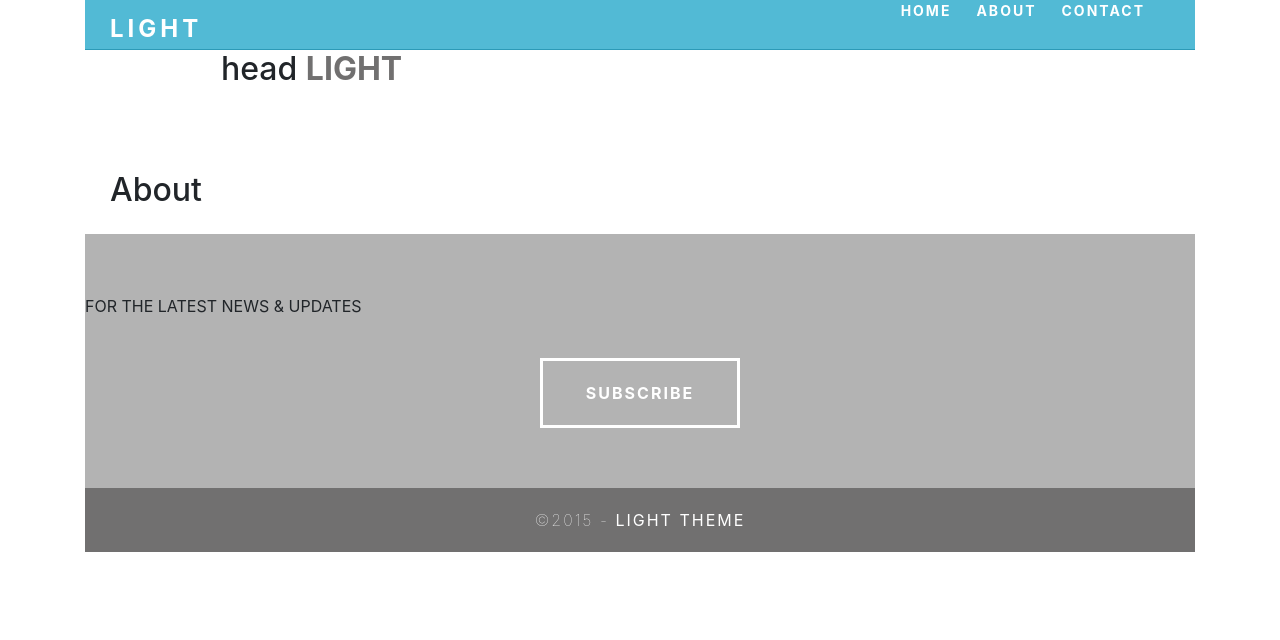
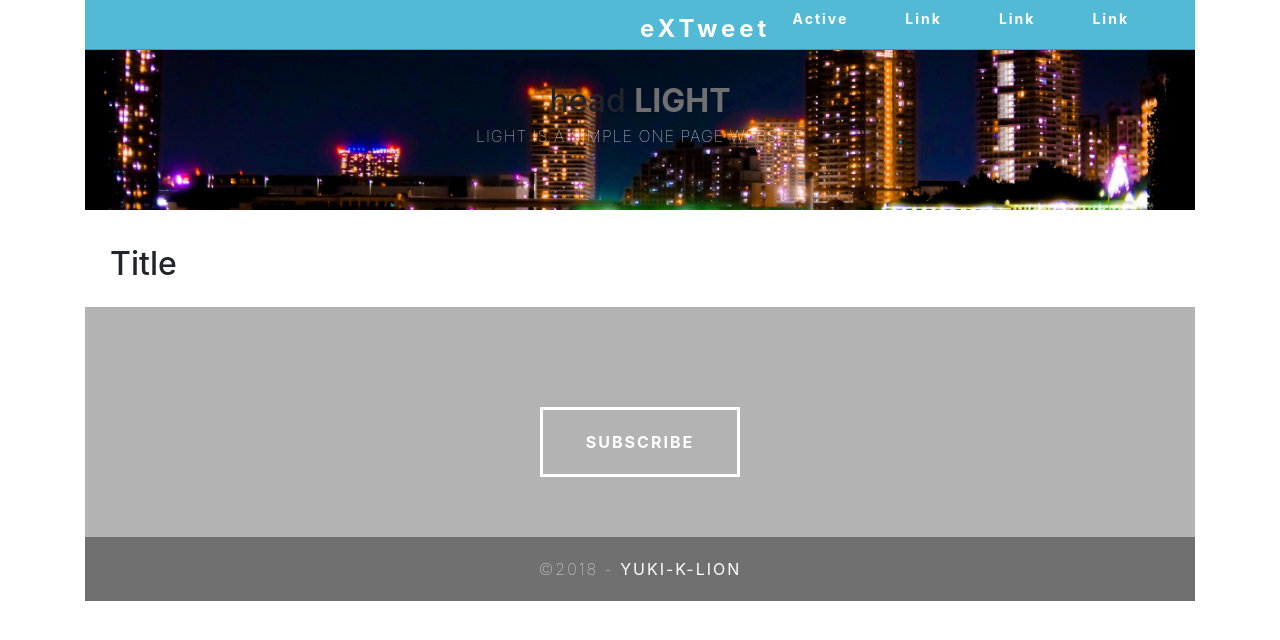
Before and after one commit to yuki-koma2/study_tech_camp_First, a plain HTML site: page index.html in a window 1280 px wide. Drawn offline with nearby package versions, Linux system fonts and the light colour scheme.

Commit message:
大枠の完成

```diff
--- a/asset/css/main.css
+++ b/asset/css/main.css
@@ -410,3 +410,23 @@ nav ul li {
 	padding-top: 0px;
 }
 }
+.head {
+	text-align: center;
+	height: 10em;
+	background-image: url(../images/page_top.jpg);
+	/* 画像を常に天地左右の中央に配置 */
+	background-position: center center;
+	/* 画像をタイル状に繰り返し表示しない */
+	background-repeat: no-repeat;
+	/* コンテンツの高さが画像の高さより大きい時、動かないように固定 */
+	background-attachment: fixed;
+	/* 表示するコンテナの大きさに基づいて、背景画像を調整 */
+	background-size: cover;
+	/* 背景画像が読み込まれる前に表示される背景のカラー */
+	background-color: #464646;
+}
+
+.head_header {
+	margin: auto;
+	padding-top: 1em;
+}
--- a/index.html
+++ b/index.html
@@ -16,15 +16,24 @@
 <!-- Main Container -->
 <div class="container">
   <!-- Navigation -->
-  <header> <a href="">
-    <h4 class="logo">LIGHT</h4>
+  <header>
+	  <nav><a href="">
+    <h4 class="logo">eXTweet</h4>
     </a>
-    <nav>
-      <ul>
-        <li><a href="#head">HOME</a></li>
-        <li><a href="#about">ABOUT</a></li>
-        <li> <a href="#contact">CONTACT</a></li>
-      </ul>
+ <ul class="nav justify-content-end">
+  <li class="nav-item">
+    <a class="nav-link active" href="#">Active</a>
+  </li>
+  <li class="nav-item">
+    <a class="nav-link" href="#">Link</a>
+  </li>
+  <li class="nav-item">
+    <a class="nav-link" href="#">Link</a>
+  </li>
+  <li class="nav-item">
+    <a class="nav-link " href="#">Link</a>
+  </li>
+</ul>
     </nav>
   </header>
   <!-- head Section -->
@@ -34,18 +43,16 @@
   </section>
   <!--Tweet Section-->
   <section class="about" id="about">
-    <h2 class="tweet_title">About</h2>
+    <h2 class="tweet_title">Title</h2>
     <p class="tweet_text text_column"></p>
   </section>
 
   <!-- Footer Section -->
   <section class="footer_banner" id="contact">
-    <h2 class="hidden">Footer Banner Section </h2>
-    <p class="head_header">FOR THE LATEST NEWS &amp; UPDATES</p>
     <div class="button">subscribe</div>
   </section>
   <!-- Copyrights Section -->
-  <div class="copyright">&copy;2015 - <strong>Light Theme</strong></div>
+  <div class="copyright">&copy;2018 - <strong>Yuki-k-lion</strong></div>
 </div>
 <!-- Main Container Ends -->
 
```
Also changed, not shown: asset/images/page_top.jpg (added).
